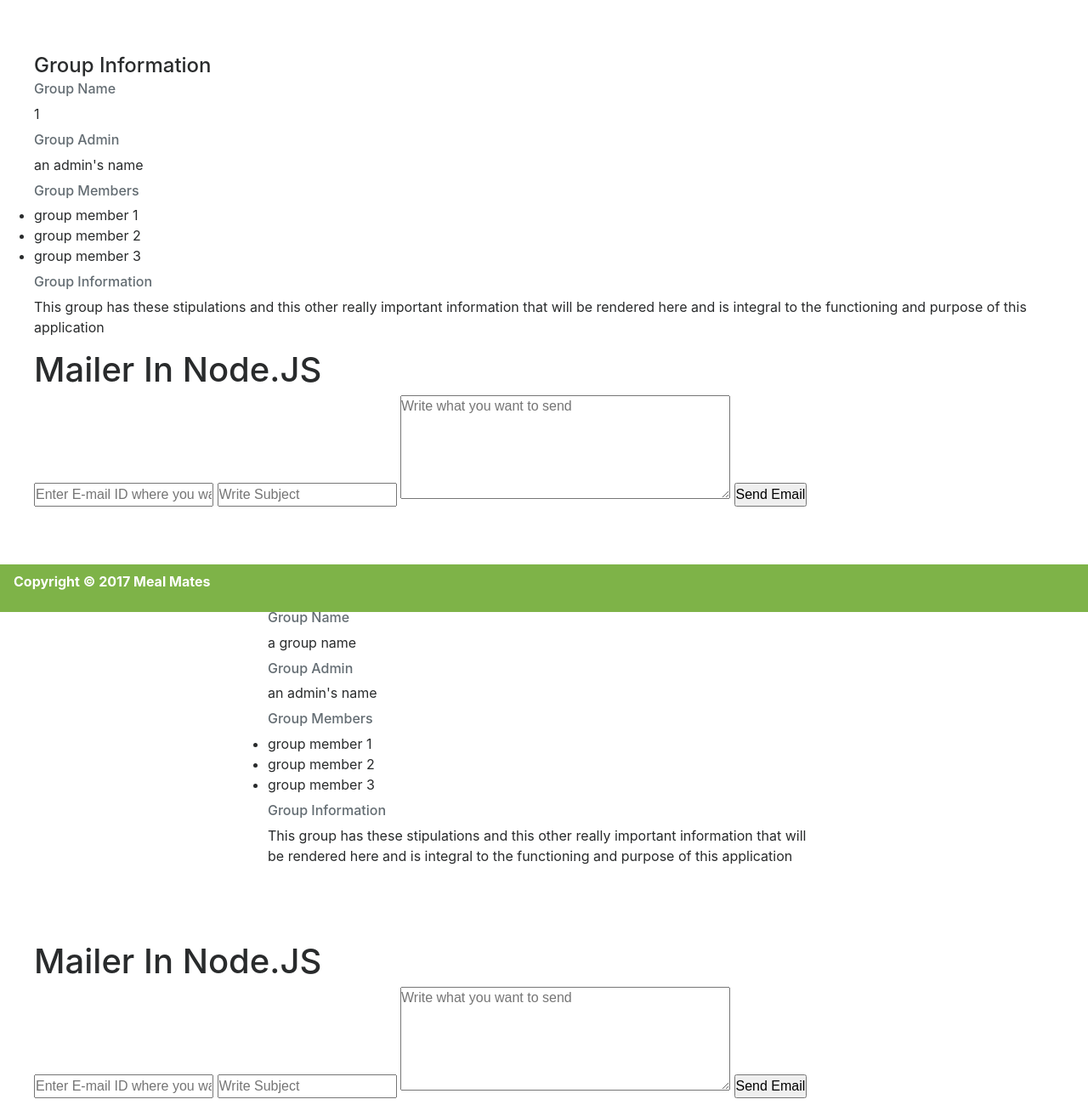
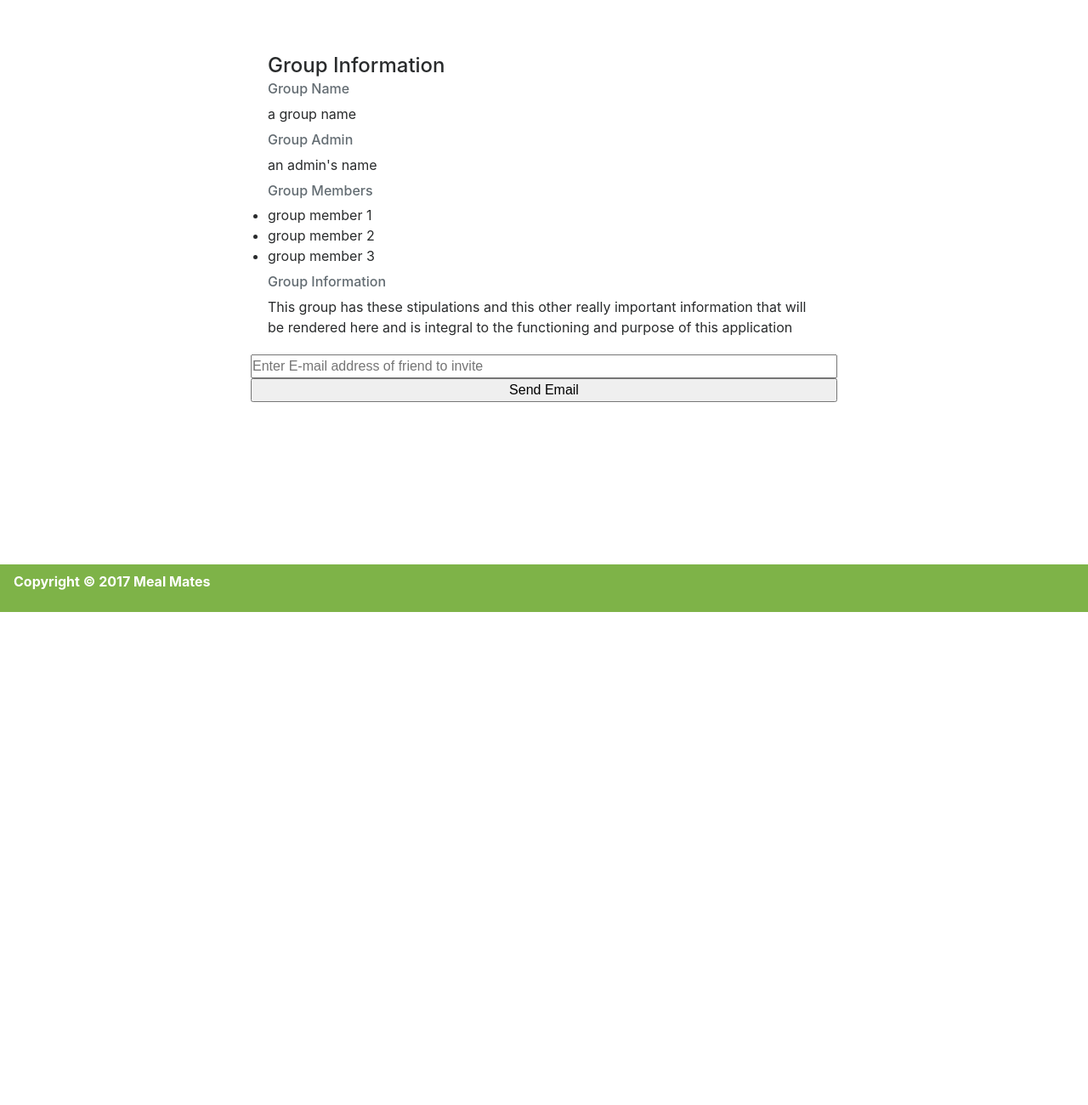
Before and after one commit to kstarre/meal-mates, a website: page public/group.html in a window 1280 px wide. Shown: the part 80-1380 px from the top of the page at 85% size. After the commit the page ends 800 px from the top, so only its background shows below. Drawn offline with nearby package versions, Linux system fonts and the light colour scheme; a script that the page names is missing.

Commit message:
mailer installed onto group page

```diff
--- a/controllers/groupController.js
+++ b/controllers/groupController.js
@@ -39,7 +39,7 @@ module.exports = {
 		console.log("\nreq.params.id");
 		console.log(req.params.id);
 
-
+},
 	// API Routes
 	// GET group
 	getGroup: function(req, res) {
--- a/public/group.html
+++ b/public/group.html
@@ -15,12 +15,8 @@
     <!-- jquery -->
     <script src="https://ajax.googleapis.com/ajax/libs/jquery/3.2.1/jquery.min.js"></script>
     <!-- javascript -->
-     <script type="text/javascript" src="js/app.js">
-        </script>
-        <!--added by greg js for mailer-->
-        <script type="text/javascript" src="js/mailfrontend.js"></script>
-
     <script type="text/javascript" src="/js/app.js"></script>
+    <script type="text/javascript" src="/js/mailfrontend.js"></script>
 </head>
 
 <body>
@@ -40,29 +36,6 @@
     </header>
 
     <body>
-        <div class="card">
-            <div class="card-block">
-                <h4 class="card-title">Group Information</h4>
-                <h6 class="card-subtitle mb-2 text-muted">Group Name</h6>
-                <p class="card-text" id="group-id">1</p>
-                <h6 class="card-subtitle mb-2 text-muted">Group Admin</h6>
-                <p class="card-text" id="group-admin">an admin's name</p>
-                <h6 class="card-subtitle mb-2 text-muted">Group Members</h6>
-                <ul class="card-text" id="group-member-list">
-                    <li>group member 1 </li>
-                    <li> group member 2</li>
-                    <li> group member 3</li>
-                </ul>
-                <h6 class="card-subtitle mb-2 text-muted">Group Information</h6>
-                <p class="card-text" id="group-info">This group has these stipulations and this other really important information that will be rendered here and is integral to the functioning and purpose of this application</p>
-                <div id="container">
-                    <h1>Mailer In Node.JS</h1>
-                    <input id="to" type="text" placeholder="Enter E-mail ID where you want to send" />
-                    <input id="subject" type="text" placeholder="Write Subject" />
-                    <textarea id="content" cols="40" rows="5" placeholder="Write what you want to send"></textarea>
-                    <button id="send_email">Send Email</button>
-                    <span id="message"></span>
-                </div>
         <div class="container">
             <div class="row">
                 <div class="col-md-2"></div>
@@ -83,6 +56,11 @@
                             <h6 class="card-subtitle mb-2 text-muted">Group Information</h6>
                             <p class="card-text" id="group-info">This group has these stipulations and this other really important information that will be rendered here and is integral to the functioning and purpose of this application</p>
                         </div>
+                        <input id="to" type="text" placeholder="Enter E-mail address of friend to invite" />
+                        <button id="send_email">Send Email</button>
+
+                        <span id="message"></span>
+                        <div><p></p></div>
                     </div>
                 </div>
                 <!-- end col-md-8 -->
@@ -91,16 +69,8 @@
             <!-- end row -->
         </div>
         <!-- end container -->
-                <div id="container">
-                    <h1>Mailer In Node.JS</h1>
-                    <input id="to" type="text" placeholder="Enter E-mail ID where you want to send" />
-                    <input id="subject" type="text" placeholder="Write Subject" />
-                    <textarea id="content" cols="40" rows="5" placeholder="Write what you want to send"></textarea>
-                    <button id="send_email">Send Email</button>
-                    <span id="message"></span>
-                </div>
     </body>
     <!-- footer -->
     <nav class="navbar fixed-bottom navbar-light bg-faded" id="footer">
         <p> Copyright &copy; 2017 Meal Mates </p>
-    </nav>
+        </nav
--- a/public/js/mailfrontend.js
+++ b/public/js/mailfrontend.js
@@ -1,14 +1,19 @@
 $(document).ready(function(){
+
+
     var from,to,subject,text;
     $("#send_email").click(function(){
         to=$("#to").val();
-        subject=$("#subject").val();
-        text=$("#content").val();
+
+        subject="You've received an invitation to join Meal-Mates";
+
+        text="A friend wants you to join their Meal-Mates meal-share group. Follow the link if you'd like to join";
+
         $("#message").text("Sending E-mail...Please wait");
         $.get("http://localhost:3000/send",{to:to,subject:subject,text:text},function(data){
         if(data=="sent")
         {
-            $("#message").empty().html("Email is been sent at "+to+" . Please check inbox!");
+            $("#message").empty().html("Email is been sent at "+to+" !");
         }
 
 });
--- a/routes/group.js
+++ b/routes/group.js
@@ -6,7 +6,7 @@ module.exports = function(app) {
 //======html Routes
 
 app.get("/group", groupController.groupView),
-app.get("/groupAdmin", groupController.groupAdmin),
+// app.get("/groupAdmin", groupController.groupAdmin),
 app.get("/calendar", groupController.groupCalendar),
 app.get("/calendarAdmin", groupController.groupAdminCal)
 
@@ -20,7 +20,7 @@ app.get("/calendarAdmin", groupController.groupAdminCal)
 	// app.get("/group/view", groupController.group),
 
 	// create new group page
-	app.post("/group/new", groupController.groupNew),
+	// app.post("/group/new", groupController.groupNew),
 	// HTML Routes
 	app.get("/group", indexController.isLoggedIn, groupController.groupView),
 	app.get("/group/create", indexController.isLoggedIn, groupController.createGroupView),
```
Also changed, not shown: public/creategroup.html (+2 -0 lines). Lines whose indentation alone changed are shown as unchanged.
